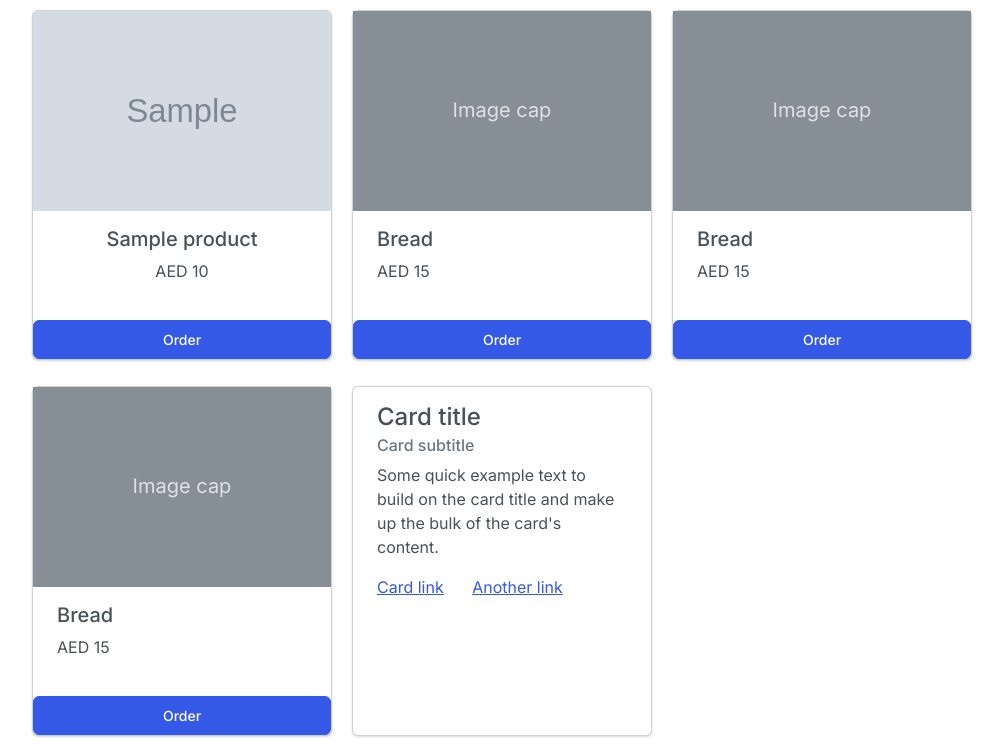
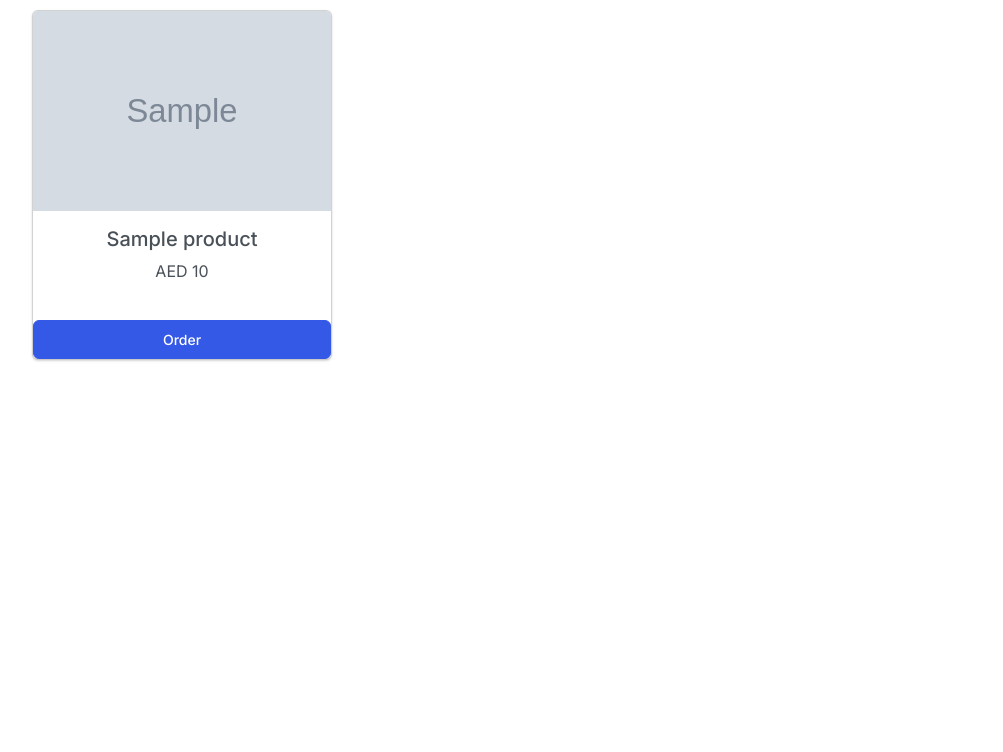
Before and after one commit to SusanDz/monolithic-application, a Flask app: page /products in a window 1280 px wide. Shown: the part 67-819 px from the top of the page, without its empty margins (60-1063 px from the left). After the commit the page ends 428 px from the top, so only its background shows below. Run offline with Flask 2, Linux system fonts and the light colour scheme; the visitor is signed in with stand-in values (Sample User, id 1); grey boxes marked "Sample" are stand-in pictures; a database or web service that is not in the repository returns one stand-in record (values such as "Sample title"); some libraries are stand-ins or nearby versions.

Commit message:
removed dummy cards in product page template

```diff
--- a/webapp/templates/products.html
+++ b/webapp/templates/products.html
@@ -16,63 +16,4 @@
       <button type="button" class="btn btn-primary">Order</button>
     </div>
   {% endfor %}
-
-  <div class="card mb-3">
-    <!-- <h3 class="card-header">Product Name</h3> -->
-    <!-- <div class="card-body">
-      <h5 class="card-title">Special title treatment</h5>
-      <h6 class="card-subtitle text-muted">Support card subtitle</h6>
-    </div> -->
-    <svg xmlns="http://www.w3.org/2000/svg" class="d-block user-select-none" width="100%" height="200" aria-label="Placeholder: Image cap" focusable="false" role="img" preserveAspectRatio="xMidYMid slice" viewBox="0 0 318 180" style="font-size:1.125rem;text-anchor:middle">
-      <rect width="100%" height="100%" fill="#868e96"></rect>
-      <text x="50%" y="50%" fill="#dee2e6" dy=".3em">Image cap</text>
-    </svg>
-    <div class="card-body">
-      <h5 class="card-title">Bread</h5>
-      <p class="card-text">AED 15</p>
-    </div>
-    <button type="button" class="btn btn-primary">Order</button>
-  </div>
-  <div class="card mb-3">
-    <!-- <h3 class="card-header">Product Name</h3> -->
-    <!-- <div class="card-body">
-      <h5 class="card-title">Special title treatment</h5>
-      <h6 class="card-subtitle text-muted">Support card subtitle</h6>
-    </div> -->
-    <svg xmlns="http://www.w3.org/2000/svg" class="d-block user-select-none" width="100%" height="200" aria-label="Placeholder: Image cap" focusable="false" role="img" preserveAspectRatio="xMidYMid slice" viewBox="0 0 318 180" style="font-size:1.125rem;text-anchor:middle">
-      <rect width="100%" height="100%" fill="#868e96"></rect>
-      <text x="50%" y="50%" fill="#dee2e6" dy=".3em">Image cap</text>
-    </svg>
-    <div class="card-body">
-      <h5 class="card-title">Bread</h5>
-      <p class="card-text">AED 15</p>
-    </div>
-    <button type="button" class="btn btn-primary">Order</button>
-  </div>
-  <div class="card mb-3">
-    <!-- <h3 class="card-header">Product Name</h3> -->
-    <!-- <div class="card-body">
-      <h5 class="card-title">Special title treatment</h5>
-      <h6 class="card-subtitle text-muted">Support card subtitle</h6>
-    </div> -->
-    <svg xmlns="http://www.w3.org/2000/svg" class="d-block user-select-none" width="100%" height="200" aria-label="Placeholder: Image cap" focusable="false" role="img" preserveAspectRatio="xMidYMid slice" viewBox="0 0 318 180" style="font-size:1.125rem;text-anchor:middle">
-      <rect width="100%" height="100%" fill="#868e96"></rect>
-      <text x="50%" y="50%" fill="#dee2e6" dy=".3em">Image cap</text>
-    </svg>
-    <div class="card-body">
-      <h5 class="card-title">Bread</h5>
-      <p class="card-text">AED 15</p>
-    </div>
-    <button type="button" class="btn btn-primary">Order</button>
-  </div>
-  <div class="card">
-    <div class="card-body">
-      <h4 class="card-title">Card title</h4>
-      <h6 class="card-subtitle mb-2 text-muted">Card subtitle</h6>
-      <p class="card-text">Some quick example text to build on the card title and make up the bulk of the card's content.</p>
-      <a href="#" class="card-link">Card link</a>
-      <a href="#" class="card-link">Another link</a>
-    </div>
-  </div>
-</div>
 {% endblock %}
```
